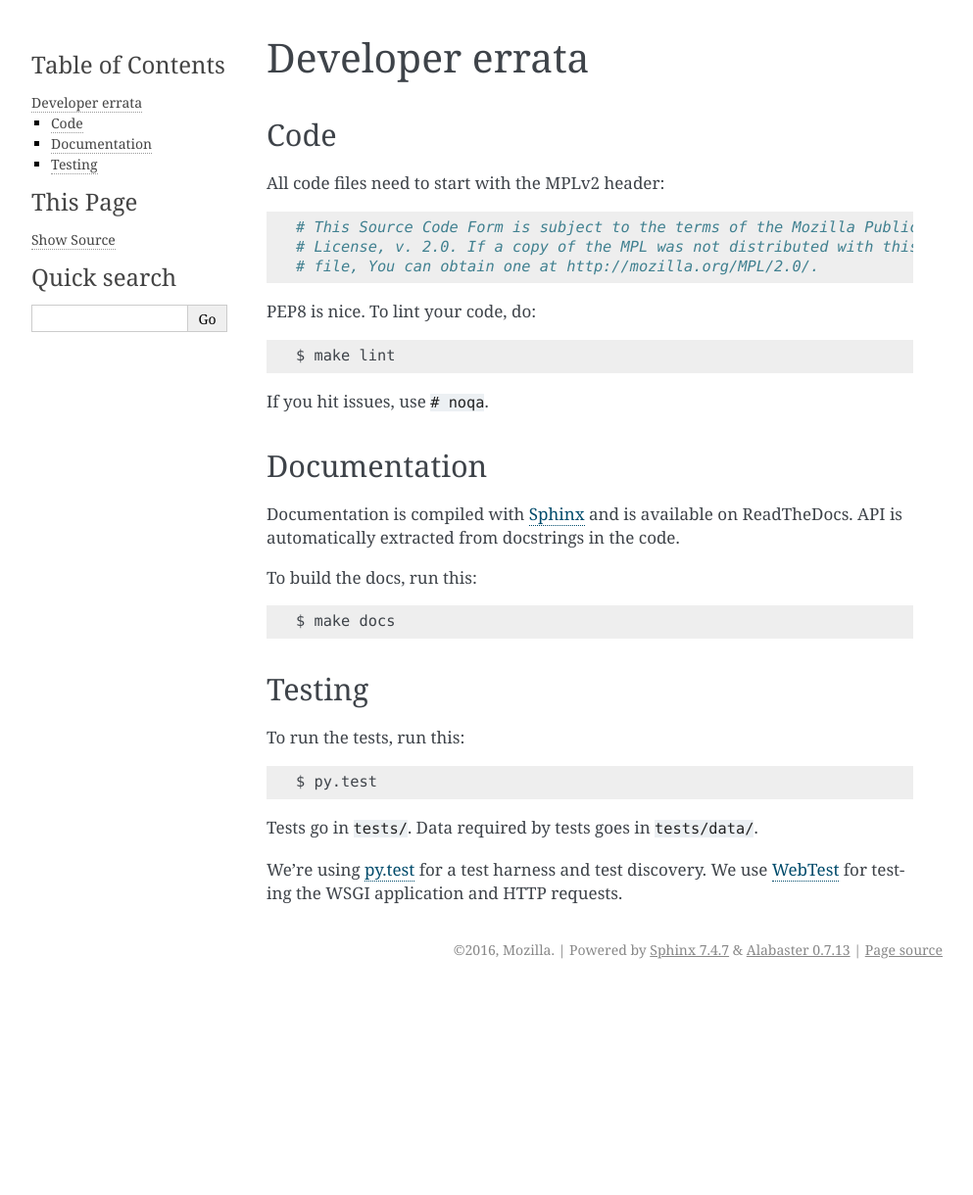
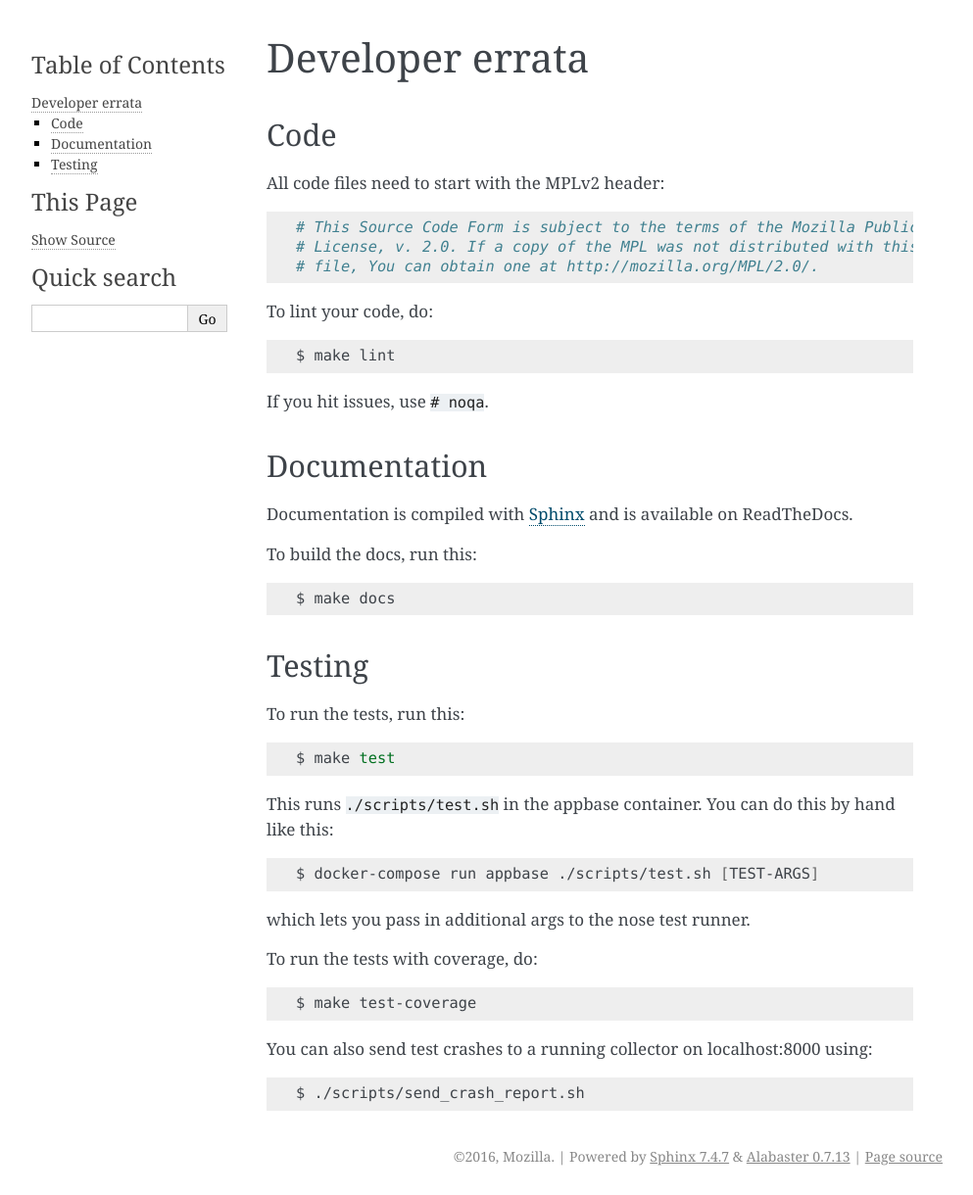
Before and after one commit to wincax88/socorro-collector, a Sphinx documentation site: the page built from docs/dev.rst, in a window 1280 px wide. Shown: the whole page at 98% size, without its empty margins (148-1141 px from the left). Built offline with Sphinx 7.4.7, drawn with Linux system fonts in a browser that asks for light colours; pages that are not in the unit, such as notebooks, are missing from menus; before the commit the page ends 1009 px from its top, so only the background shows below that.

Commit message:
Overhaul documentation
* adds automodule calls for external crash storage modules which
  provides a stunningly mediocre but better-than-before set of docs for
  crash storage classes
* adds really rough docs on putting the collector in production
* fixes breakpad docs and updates bits in README and setup.py
* fix makefile rule for generating docs and cleaning docs files

```diff
--- a/docs/conf.py
+++ b/docs/conf.py
@@ -15,7 +15,9 @@
 # If extensions (or modules to document with autodoc) are in another directory,
 # add these directories to sys.path here. If the directory is relative to the
 # documentation root, use os.path.abspath to make it absolute, like shown here.
-#sys.path.insert(0, os.path.abspath('.'))
+import os
+import sys
+sys.path.insert(0, os.path.abspath('..'))
 
 # -- General configuration ------------------------------------------------
 
--- a/docs/dev.rst
+++ b/docs/dev.rst
@@ -11,7 +11,7 @@
     # License, v. 2.0. If a copy of the MPL was not distributed with this
     # file, You can obtain one at http://mozilla.org/MPL/2.0/.
 
-PEP8 is nice. To lint your code, do:
+To lint your code, do:
 
 .. code-block:: shell
 
@@ -23,17 +23,14 @@
 Documentation
 =============
 
-Documentation is compiled with Sphinx_ and is available on ReadTheDocs.
-API is automatically extracted from docstrings in the code.
+Documentation is compiled with `Sphinx <http://www.sphinx-doc.org/>`_ and is
+available on ReadTheDocs.
 
 To build the docs, run this:
 
 .. code-block:: shell
 
     $ make docs
-
-
-.. _Sphinx: http://www.sphinx-doc.org/en/stable/
 
 
 Testing
@@ -43,13 +40,25 @@
 
 .. code-block:: shell
 
-   $ py.test
+   $ make test
 
+This runs ``./scripts/test.sh`` in the appbase container. You can do this by
+hand like this:
 
-Tests go in ``tests/``. Data required by tests goes in ``tests/data/``.
+.. code-block:: shell
 
-We're using py.test_ for a test harness and test discovery. We use WebTest_ for
-testing the WSGI application and HTTP requests.
+   $ docker-compose run appbase ./scripts/test.sh [TEST-ARGS]
 
-.. _WebTest: http://webtest.pythonpaste.org/en/latest/index.html
-.. _py.test: http://pytest.org/
+which lets you pass in additional args to the nose test runner.
+
+To run the tests with coverage, do:
+
+.. code-block:: shell
+
+   $ make test-coverage
+
+You can also send test crashes to a running collector on localhost:8000 using:
+
+.. code-block:: shell
+
+   $ ./scripts/send_crash_report.sh
--- a/docs/index.rst
+++ b/docs/index.rst
@@ -11,8 +11,9 @@
 .. toctree::
    :maxdepth: 2
 
+   production.rst
+   crashstorage.rst
    dev.rst
-   collector.rst
    breakpad_reporting.rst
 
 
```
Also changed, not shown: README.rst (+6 -3 lines), docs/breakpad_reporting.rst (+22 -12 lines), docs/crashstorage.rst (added, +67 -0 lines), docs/production.rst (added, +43 -0 lines), requirements-dev.txt (+32 -5 lines), setup.py (+8 -3 lines), 1 other file.
